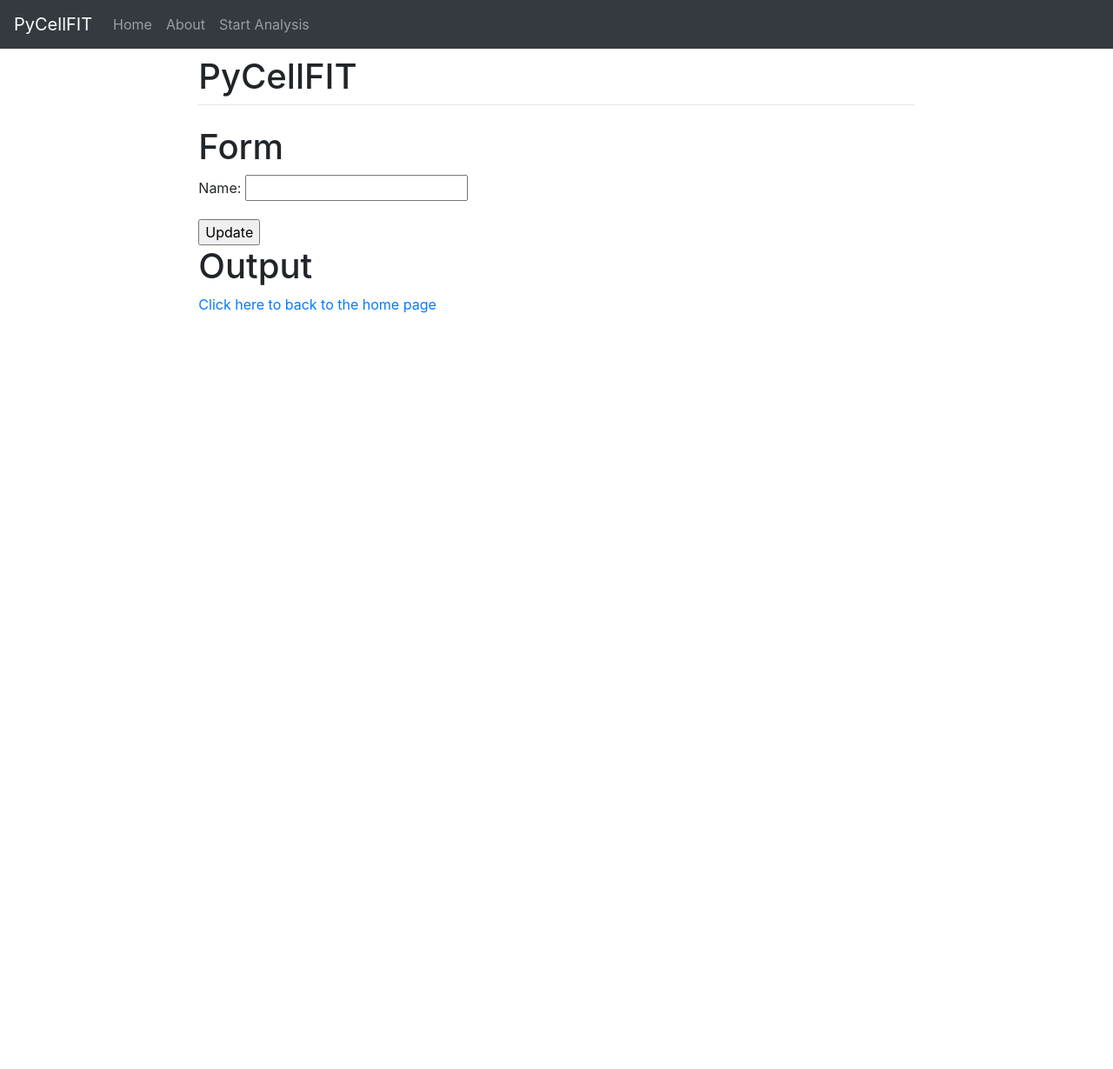
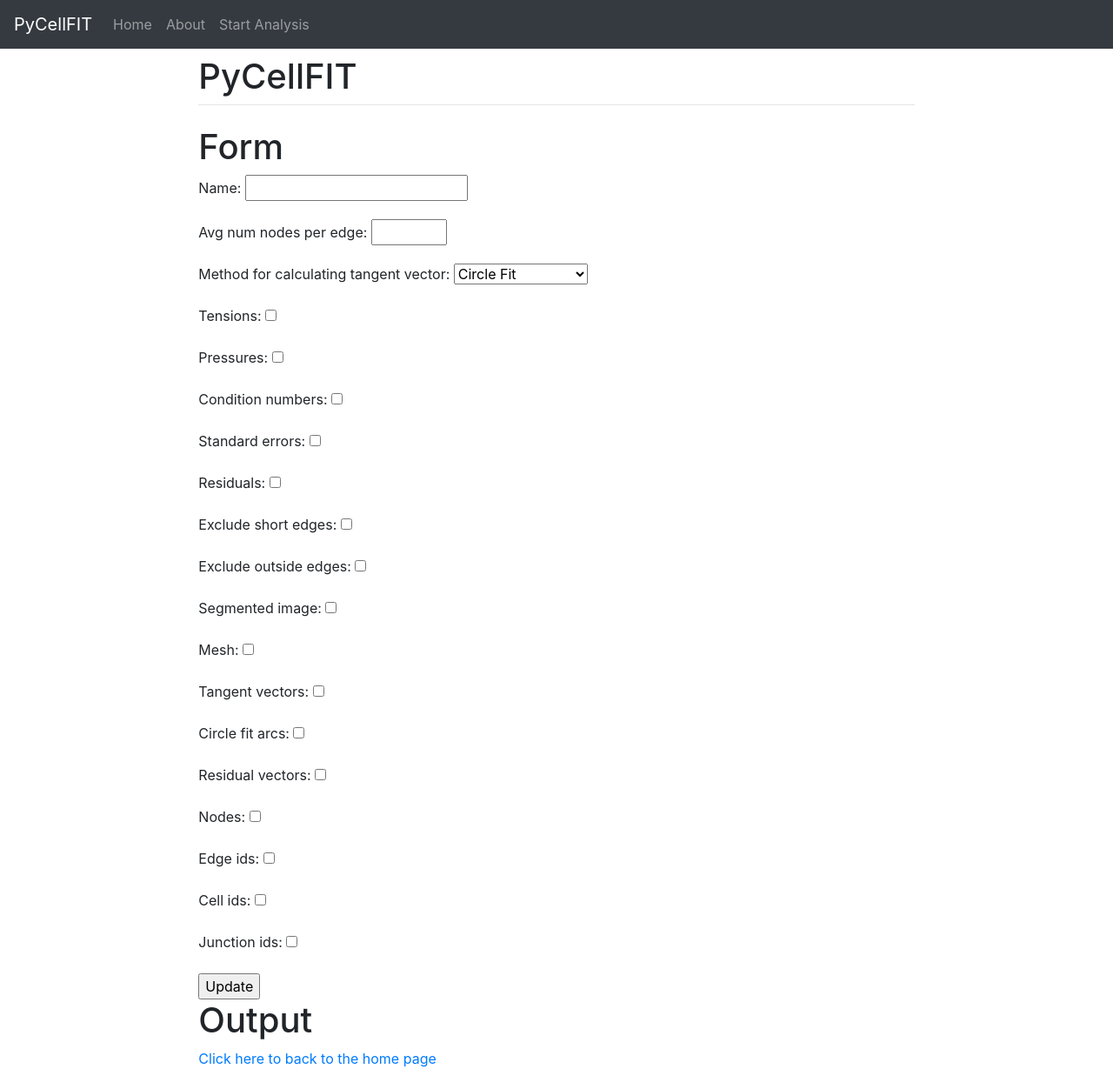
Before and after one commit to NilaiVemula/pycellfit-web, a Django app: template pycellfitweb/analysis/templates/analysis/output.html in a window 1280 px wide. Shown: the whole page at 87% size. Before the commit the page ends 360 px from the top, so only its background shows below. Run offline with Django 3.2, Linux system fonts and the light colour scheme; the template is opened without the code that fills it: values that come from a table or form of the project are taken from there, others are empty; some libraries are stand-ins or nearby versions.

Commit message:
added all parameter fields

```diff
--- a/pycellfitweb/analysis/forms.py
+++ b/pycellfitweb/analysis/forms.py
@@ -5,4 +5,34 @@ class ImageUploadForm(forms.Form):
 
 class ParametersForm(forms.Form):
     name = forms.CharField(max_length=100)
+    # Image
     base64_image = forms.CharField(max_length=100000000, widget=forms.HiddenInput())
+    # Mesh Generation
+    avg_num_nodes_per_edge = forms.IntegerField(min_value=2, max_value=20)
+    TANGENT_CHOICES = [
+        ('circle', 'Circle Fit'),
+        ('nearest_segment', 'Nearest Segment'),
+        ('chord', 'Chord')
+    ]
+    # CellFIT Formulation
+    tangent_vector_method = forms.ChoiceField(label='Method for calculating tangent vector',choices=TANGENT_CHOICES)
+    # CellFIT Solver
+    tensions = forms.BooleanField(required=False)
+    pressures = forms.BooleanField(required=False)
+    condition_numbers = forms.BooleanField(required=False)
+    standard_errors = forms.BooleanField(required=False)
+    residuals = forms.BooleanField(required=False)
+    exclude_short_edges = forms.BooleanField(required=False)
+    exclude_outside_edges = forms.BooleanField(required=False)
+    # Display
+    segmented_image = forms.BooleanField(required=False)
+    mesh = forms.BooleanField(required=False)
+    tangent_vectors = forms.BooleanField(required=False)
+    circle_fit_arcs = forms.BooleanField(required=False)
+    tensions = forms.BooleanField(required=False)
+    pressures = forms.BooleanField(required=False)
+    residual_vectors = forms.BooleanField(required=False)
+    nodes = forms.BooleanField(required=False)
+    edge_ids = forms.BooleanField(required=False)
+    cell_ids = forms.BooleanField(required=False)
+    junction_ids = forms.BooleanField(required=False)
--- a/pycellfitweb/analysis/templates/analysis/about.html
+++ b/pycellfitweb/analysis/templates/analysis/about.html
@@ -3,5 +3,7 @@
 {% block title %} About {% endblock %}
 
 {% block content %}
+
 <h1>Here is some information about how pycellfit works</h1>
+
 {% endblock %}
--- a/pycellfitweb/analysis/templates/analysis/base.html
+++ b/pycellfitweb/analysis/templates/analysis/base.html
@@ -1,6 +1,7 @@
 <!doctype html>
 <html lang="en">
     <head>
+
         <!-- Required meta tags -->
         <meta charset="utf-8">
         <meta name="viewport" content="width=device-width, initial-scale=1, shrink-to-fit=no">
@@ -12,9 +13,11 @@
         <script src="https://cdn.plot.ly/plotly-latest.min.js"></script>
 
         <title>{% block title %}PyCellFIT{% endblock %}</title>
+
     </head>
 
     <body>
+
         <!-- Top Nav Bar -->
         <nav class="navbar navbar-expand-lg navbar-dark bg-dark">
             <a class="navbar-brand" href="home">PyCellFIT</a>
@@ -37,7 +40,6 @@
             </div>
           </nav>
 
-
         <!-- Main Content -->
         <div id="content", name="content" class="container-fluid">
             <div class="row justify-content-center">
@@ -52,10 +54,10 @@
             </div>
         </div>
 
-
         <!-- Scripts -->
         <script src="https://code.jquery.com/jquery-3.5.1.slim.min.js" integrity="sha384-DfXdz2htPH0lsSSs5nCTpuj/zy4C+OGpamoFVy38MVBnE+IbbVYUew+OrCXaRkfj" crossorigin="anonymous"></script>
         <script src="https://cdn.jsdelivr.net/npm/popper.js@1.16.0/dist/umd/popper.min.js" integrity="sha384-Q6E9RHvbIyZFJoft+2mJbHaEWldlvI9IOYy5n3zV9zzTtmI3UksdQRVvoxMfooAo" crossorigin="anonymous"></script>
         <script src="https://stackpath.bootstrapcdn.com/bootstrap/4.5.0/js/bootstrap.min.js" integrity="sha384-OgVRvuATP1z7JjHLkuOU7Xw704+h835Lr+6QL9UvYjZE3Ipu6Tp75j7Bh/kR0JKI" crossorigin="anonymous"></script>
+
     </body>
 </html>
--- a/pycellfitweb/analysis/templates/analysis/form.html
+++ b/pycellfitweb/analysis/templates/analysis/form.html
@@ -4,8 +4,7 @@
 
 {% block content %}
 
-
-
+<!-- CSS for upload box -->
 <style>
   #customFile .custom-file-input:lang(en)::after {
     content: "Select file...";
@@ -28,6 +27,7 @@
   }
 </style>
 
+<!-- Simple Form to accept tif(f) input files -->
 <h3>Upload Form</h3>
 <form enctype="multipart/form-data" method="post" class="form-group">
   {% csrf_token %}
@@ -42,6 +42,7 @@
   </div>
 </form>
 
+<!-- JavaScript to show file name in upload box -->
 <script>
   /* show file value after file select */
   document.querySelector('.custom-file-input').addEventListener('change',function(e){
--- a/pycellfitweb/analysis/templates/analysis/output.html
+++ b/pycellfitweb/analysis/templates/analysis/output.html
@@ -1,7 +1,6 @@
 {% extends 'analysis/base.html' %}
 
 {% block title %} Results {% endblock %}
-
 
 {% block content %}
 
```
Also changed, not shown: pycellfitweb/analysis/views.py (+40 -11 lines).
